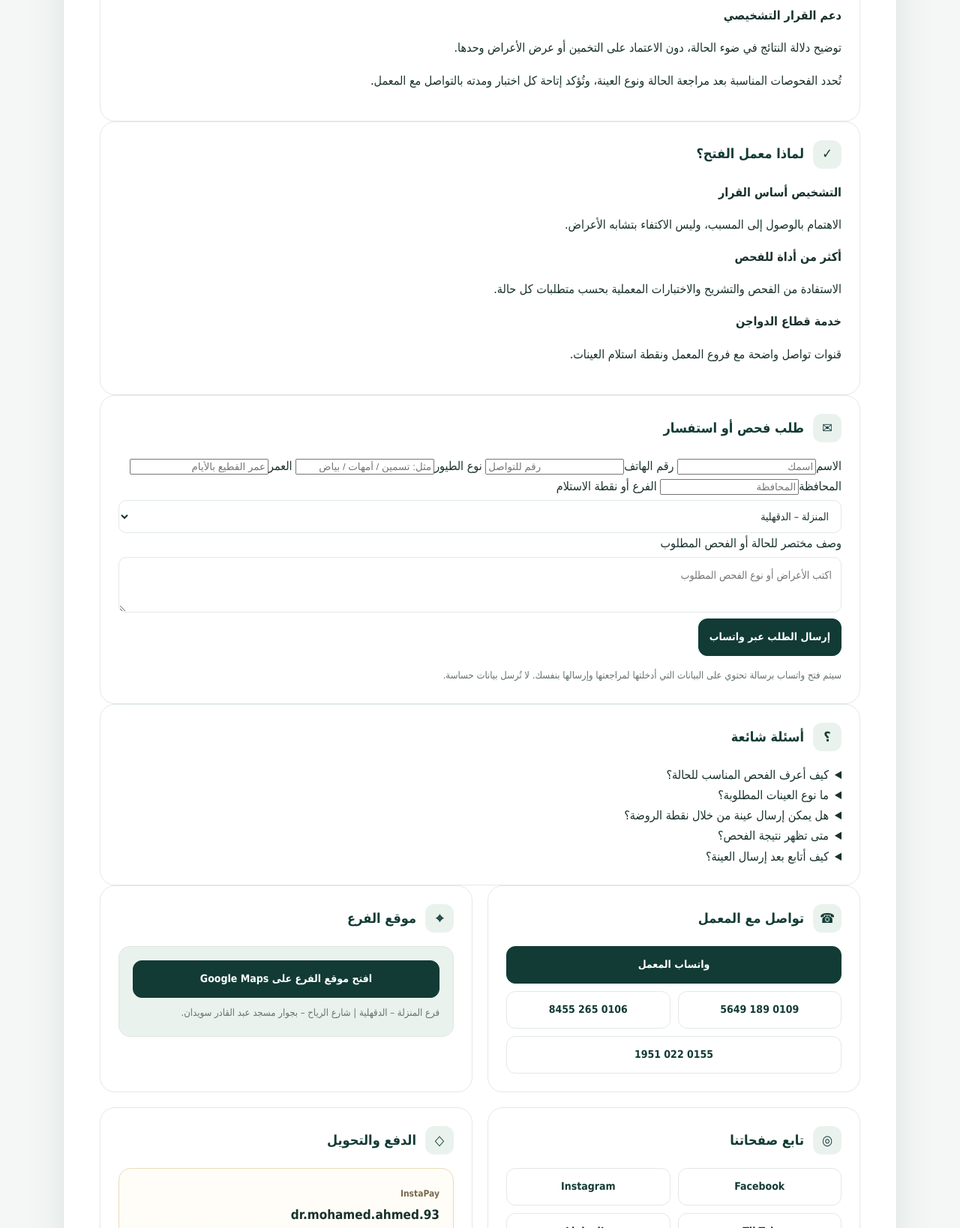
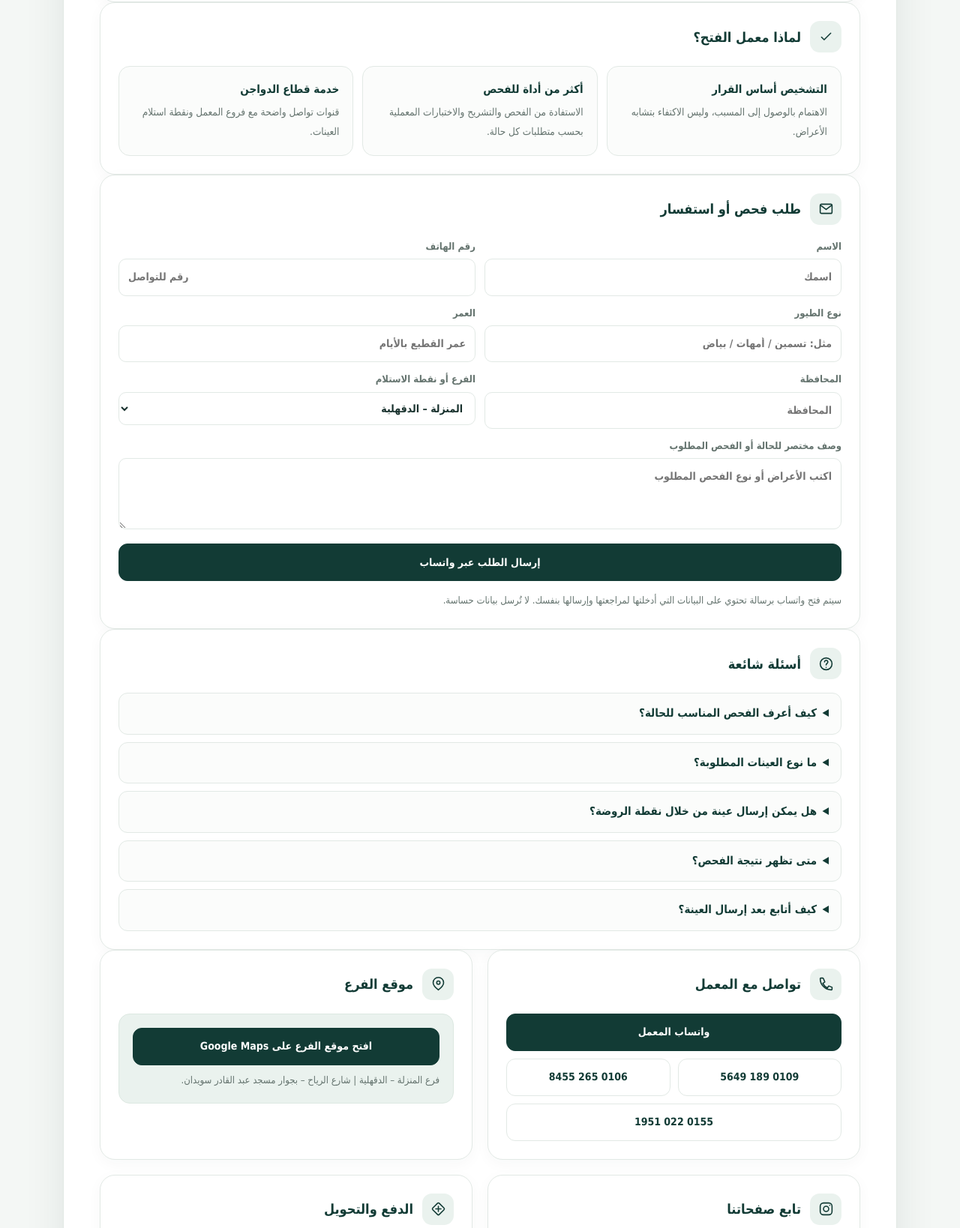
Before and after one commit to elfat7-lab/elfat7-lab, a plain HTML site: page index.html in a window 1280 px wide. Shown: the part 1093-2731 px from the top of the page at 75% size. Drawn offline with Linux system fonts and the light colour scheme.

Commit message:
Polish layout, navigation, icons and accessibility

```diff
--- a/index.html
+++ b/index.html
@@ -37,7 +37,22 @@ h1{font-size:clamp(27px,3.2vw,42px);line-height:1.35;margin:0 0 14px;font-weight
 select{width:100%;border:0;outline:0;background:transparent;color:var(--forest);font-weight:800;font-size:15px}
 .sections-grid{display:grid;grid-template-columns:repeat(2,minmax(0,1fr));gap:20px}
 .section-card{border:1px solid var(--line);border-radius:20px;padding:24px;background:#fff;min-width:0}
-.section-card.wide{grid-column:1/-1}\n.feature-grid{display:grid;grid-template-columns:repeat(3,minmax(0,1fr));gap:12px}\n.feature{padding:18px;border:1px solid var(--line);border-radius:15px;background:#fbfcfb}\n.feature strong{display:block;color:var(--forest);font-size:15px;margin-bottom:6px}\n.feature p{margin:0;color:var(--muted);font-size:13px;line-height:1.9}\n.service-note{margin:14px 0 0;padding:12px 15px;border-radius:12px;background:var(--gold-soft);color:#735a22;font-size:13px}\n.request-form{display:grid;grid-template-columns:repeat(2,minmax(0,1fr));gap:12px}\n.request-form label{display:block;color:var(--muted);font-size:13px;font-weight:700}\n.request-form input,.request-form select,.request-form textarea{width:100%;margin-top:5px;padding:12px;border:1px solid var(--line);border-radius:10px;background:#fff;color:var(--ink);font:inherit;font-size:14px;outline-color:var(--gold)}\n.request-form textarea{min-height:95px;resize:vertical}\n.request-form .full{grid-column:1/-1}\n.faq-list{display:grid;gap:10px}\n.faq-list details{padding:14px 16px;border:1px solid var(--line);border-radius:12px;background:#fbfcfb}\n.faq-list summary{cursor:pointer;color:var(--forest);font-weight:800}\n.faq-list p{margin:9px 0 0;color:var(--muted);font-size:13px}\n@media(max-width:760px){.feature-grid{grid-template-columns:1fr}.request-form{grid-template-columns:1fr}.request-form .full{grid-column:auto}}
+.section-card.wide{grid-column:1/-1}
+.feature-grid{display:grid;grid-template-columns:repeat(3,minmax(0,1fr));gap:12px}
+.feature{padding:18px;border:1px solid var(--line);border-radius:15px;background:#fbfcfb}
+.feature strong{display:block;color:var(--forest);font-size:15px;margin-bottom:6px}
+.feature p{margin:0;color:var(--muted);font-size:13px;line-height:1.9}
+.service-note{margin:14px 0 0;padding:12px 15px;border-radius:12px;background:var(--gold-soft);color:#735a22;font-size:13px}
+.request-form{display:grid;grid-template-columns:repeat(2,minmax(0,1fr));gap:12px}
+.request-form label{display:block;color:var(--muted);font-size:13px;font-weight:700}
+.request-form input,.request-form select,.request-form textarea{width:100%;margin-top:5px;padding:12px;border:1px solid var(--line);border-radius:10px;background:#fff;color:var(--ink);font:inherit;font-size:14px;outline-color:var(--gold)}
+.request-form textarea{min-height:95px;resize:vertical}
+.request-form .full{grid-column:1/-1}
+.faq-list{display:grid;gap:10px}
+.faq-list details{padding:14px 16px;border:1px solid var(--line);border-radius:12px;background:#fbfcfb}
+.faq-list summary{cursor:pointer;color:var(--forest);font-weight:800}
+.faq-list p{margin:9px 0 0;color:var(--muted);font-size:13px}
+@media(max-width:760px){.feature-grid{grid-template-columns:1fr}.request-form{grid-template-columns:1fr}.request-form .full{grid-column:auto}}
 .section-heading{display:flex;align-items:center;gap:12px;margin:0 0 18px;color:var(--forest);font-size:18px;font-weight:800}
 .section-icon{width:38px;height:38px;display:grid;place-items:center;border-radius:12px;background:var(--forest-soft);color:var(--forest);font-size:18px;flex:0 0 auto}
 .actions{display:grid;grid-template-columns:repeat(2,minmax(0,1fr));gap:10px}
@@ -82,9 +97,38 @@ select{width:100%;border:0;outline:0;background:transparent;color:var(--forest);
  .section-card{padding:18px}
 }
 @media(prefers-reduced-motion:reduce){html{scroll-behavior:auto}*,*:before,*:after{transition:none!important}}
+
+/* Final visual and accessibility refinement */
+:root{--radius-card:20px;--focus:0 0 0 3px #c5a35b55}
+body{font-size:15px;-webkit-font-smoothing:antialiased;text-rendering:optimizeLegibility}
+::selection{background:#d9c28c;color:#17332e}
+a:focus-visible,button:focus-visible,select:focus-visible,input:focus-visible,textarea:focus-visible,summary:focus-visible{outline:0;box-shadow:var(--focus)}
+.skip-link{position:fixed;z-index:1000;top:10px;right:10px;padding:10px 16px;border-radius:10px;background:#fff;color:var(--forest);transform:translateY(-160%);box-shadow:var(--shadow)}
+.skip-link:focus{transform:translateY(0)}
+.quick-nav{position:sticky;top:0;z-index:20;display:flex;justify-content:center;flex-wrap:wrap;gap:8px;padding:13px 0 18px;background:#ffffffed;backdrop-filter:blur(12px);border-bottom:1px solid #e8eeea;margin:0 0 26px}
+.quick-nav a{padding:8px 15px;border:1px solid var(--line);border-radius:999px;color:var(--forest);background:#fff;text-decoration:none;font-size:13px;font-weight:800;transition:background .18s,border-color .18s,color .18s}
+.quick-nav a:hover{background:var(--forest);border-color:var(--forest);color:#fff}
+.section-card{box-shadow:0 5px 20px rgba(16,47,43,.035);transition:box-shadow .2s,border-color .2s}
+.section-card:hover{border-color:#d4e1da;box-shadow:0 12px 30px rgba(16,47,43,.065)}
+.section-icon{width:42px;height:42px;border-radius:13px}
+.section-icon svg{width:21px;height:21px;fill:none;stroke:currentColor;stroke-width:1.8;stroke-linecap:round;stroke-linejoin:round}
+.feature{height:100%;transition:transform .18s,border-color .18s,background .18s}
+.feature:hover{transform:translateY(-2px);border-color:#d4e1da;background:#fff}
+.feature strong{font-size:15px;line-height:1.6}
+.feature p{font-size:13.5px}
+.section-heading{line-height:1.5}
+.btn:active{transform:translateY(0) scale(.99)}
+.address{height:100%}
+.payment-card{box-shadow:inset 0 1px #fff}
+.footer{border-top:1px solid var(--line);margin-top:18px;padding-top:22px}
+@media(min-width:761px){.main-content{padding:32px 48px 46px}.quick-nav{margin-left:-48px;margin-right:-48px;padding-left:24px;padding-right:24px}.hero{min-height:360px}}
+@media(max-width:760px){.quick-nav{justify-content:flex-start;flex-wrap:nowrap;overflow-x:auto;padding:10px 2px 14px;margin:0 -2px 20px;scrollbar-width:thin}.quick-nav a{white-space:nowrap;padding:8px 13px}.hero{min-height:0}.section-card{border-radius:17px}.section-icon{width:38px;height:38px}.intro-row h2{font-size:21px}}
+@media(max-width:390px){.quick-nav a{font-size:12px}.hero{padding-left:17px;padding-right:17px}.hero-tag{font-size:12px}}
+
 </style>
 </head>
 <body>
+<a class="skip-link" href="#main-content">تجاوز إلى المحتوى</a>
 <div class="page-shell">
 <div class="site-card">
 <header class="hero">
@@ -98,7 +142,9 @@ select{width:100%;border:0;outline:0;background:transparent;color:var(--forest);
 <img class="logo" src="logo-elfat7-transparent.png" alt="الشعار الأصلي لمعمل الفتح لتشخيص أمراض الدواجن">
 </div>
 </header>
-<main class="main-content">
+<main class="main-content" id="main-content"><nav class="quick-nav" aria-label="التنقل داخل الموقع">
+<a href="#services">الخدمات</a><a href="#why-us">لماذا المعمل؟</a><a href="#request">طلب فحص</a><a href="#faq">الأسئلة الشائعة</a><a href="#contact">التواصل والفروع</a>
+</nav>
 <div class="intro-row">
 <div><h2>خدمات المعمل ووسائل التواصل</h2><p>اختر الفرع أولًا لتظهر لك بيانات التواصل والموقع.</p></div>
 <div class="branch-panel">
@@ -112,7 +158,7 @@ select{width:100%;border:0;outline:0;background:transparent;color:var(--forest);
 </div>
 
 <section class="section-card wide" id="services">
-<h2 class="section-heading"><span class="section-icon">✚</span>خدماتنا التشخيصية</h2>
+<h2 class="section-heading"><span class="section-icon"><svg viewBox="0 0 24 24" aria-hidden="true"><path d="M12 4v16M4 12h16"/></svg></span>خدماتنا التشخيصية</h2>
 <div class="feature-grid">
 <div class="feature"><strong>الفحص والتشريح المرضي</strong><p>تقييم التغيرات الظاهرية والتشريحية وربطها بتاريخ الحالة وأعراضها.</p></div>
 <div class="feature"><strong>العزل البكتيري</strong><p>فحوصات معملية للمساعدة في تحديد المسببات البكتيرية المرتبطة بالحالة.</p></div>
@@ -124,7 +170,7 @@ select{width:100%;border:0;outline:0;background:transparent;color:var(--forest);
 <p class="service-note">تُحدد الفحوصات المناسبة بعد مراجعة الحالة ونوع العينة، وتُؤكد إتاحة كل اختبار ومدته بالتواصل مع المعمل.</p>
 </section>
 <section class="section-card wide" id="why-us">
-<h2 class="section-heading"><span class="section-icon">✓</span>لماذا معمل الفتح؟</h2>
+<h2 class="section-heading"><span class="section-icon"><svg viewBox="0 0 24 24" aria-hidden="true"><path d="m5 12 4 4L19 6"/></svg></span>لماذا معمل الفتح؟</h2>
 <div class="feature-grid">
 <div class="feature"><strong>التشخيص أساس القرار</strong><p>الاهتمام بالوصول إلى المسبب، وليس الاكتفاء بتشابه الأعراض.</p></div>
 <div class="feature"><strong>أكثر من أداة للفحص</strong><p>الاستفادة من الفحص والتشريح والاختبارات المعملية بحسب متطلبات كل حالة.</p></div>
@@ -132,7 +178,7 @@ select{width:100%;border:0;outline:0;background:transparent;color:var(--forest);
 </div>
 </section>
 <section class="section-card wide" id="request">
-<h2 class="section-heading"><span class="section-icon">✉</span>طلب فحص أو استفسار</h2>
+<h2 class="section-heading"><span class="section-icon"><svg viewBox="0 0 24 24" aria-hidden="true"><rect x="3" y="5" width="18" height="14" rx="2"/><path d="m4 7 8 6 8-6"/></svg></span>طلب فحص أو استفسار</h2>
 <form class="request-form" id="requestForm">
 <label>الاسم<input name="name" required autocomplete="name" placeholder="اسمك"></label>
 <label>رقم الهاتف<input name="phone" required type="tel" inputmode="tel" placeholder="رقم للتواصل"></label>
@@ -146,7 +192,7 @@ select{width:100%;border:0;outline:0;background:transparent;color:var(--forest);
 <p class="helper">سيتم فتح واتساب برسالة تحتوي على البيانات التي أدخلتها لمراجعتها وإرسالها بنفسك. لا تُرسل بيانات حساسة.</p>
 </section>
 <section class="section-card wide" id="faq">
-<h2 class="section-heading"><span class="section-icon">؟</span>أسئلة شائعة</h2>
+<h2 class="section-heading"><span class="section-icon"><svg viewBox="0 0 24 24" aria-hidden="true"><circle cx="12" cy="12" r="9"/><path d="M9.6 9a2.5 2.5 0 1 1 4.3 1.8c-1.1 1-1.9 1.4-1.9 3M12 17.5h.01"/></svg></span>أسئلة شائعة</h2>
 <div class="faq-list">
 <details><summary>كيف أعرف الفحص المناسب للحالة؟</summary><p>أرسل وصفًا مختصرًا للحالة وبيانات القطيع للمعمل، وسيتم إرشادك إلى الفحص المناسب وفق المعلومات المتاحة.</p></details>
 <details><summary>ما نوع العينات المطلوبة؟</summary><p>تختلف العينة حسب الفحص والاشتباه التشخيصي؛ يُرجى التواصل مع المعمل قبل تجهيز العينة لتحديد النوع وطريقة الحفظ والنقل.</p></details>
@@ -156,8 +202,8 @@ select{width:100%;border:0;outline:0;background:transparent;color:var(--forest);
 </div>
 </section>
 <div class="sections-grid">
-<section class="section-card">
-<h2 class="section-heading"><span class="section-icon">☎</span>تواصل مع المعمل</h2>
+<section class="section-card" id="contact">
+<h2 class="section-heading"><span class="section-icon"><svg viewBox="0 0 24 24" aria-hidden="true"><path d="M7 3H4a1 1 0 0 0-1 1c0 9.4 7.6 17 17 17a1 1 0 0 0 1-1v-3l-5-2-2 3a14 14 0 0 1-7-7l3-2-2-5Z"/></svg></span>تواصل مع المعمل</h2>
 <div class="actions">
 <a class="btn btn-primary btn-full" id="wa" href="https://wa.me/201550221951" target="_blank" rel="noopener">واتساب المعمل</a>
 <a class="btn" id="call1" href="tel:+201091895649">0109 189 5649</a>
@@ -166,14 +212,14 @@ select{width:100%;border:0;outline:0;background:transparent;color:var(--forest);
 </div>
 </section>
 <section class="section-card">
-<h2 class="section-heading"><span class="section-icon">⌖</span>موقع الفرع</h2>
+<h2 class="section-heading"><span class="section-icon"><svg viewBox="0 0 24 24" aria-hidden="true"><path d="M20 10c0 5-8 11-8 11S4 15 4 10a8 8 0 1 1 16 0Z"/><circle cx="12" cy="10" r="2.5"/></svg></span>موقع الفرع</h2>
 <div class="map-box">
 <a class="btn btn-primary btn-full" id="mapLink" href="#" target="_blank" rel="noopener noreferrer">افتح موقع الفرع على Google Maps</a>
 <p class="helper" id="mapHint">اضغط لعرض موقع الفرع والاتجاهات إليه.</p>
 </div>
 </section>
 <section class="section-card">
-<h2 class="section-heading"><span class="section-icon">◎</span>تابع صفحاتنا</h2>
+<h2 class="section-heading"><span class="section-icon"><svg viewBox="0 0 24 24" aria-hidden="true"><rect x="3" y="3" width="18" height="18" rx="5"/><circle cx="12" cy="12" r="4"/><path d="M17.5 6.5h.01"/></svg></span>تابع صفحاتنا</h2>
 <div class="actions social-actions">
 <a class="btn" href="https://www.facebook.com/Elfat7.Lab" target="_blank" rel="noopener noreferrer">Facebook</a>
 <a class="btn" href="https://www.instagram.com/elfat7.lab" target="_blank" rel="noopener noreferrer">Instagram</a>
@@ -182,7 +228,7 @@ select{width:100%;border:0;outline:0;background:transparent;color:var(--forest);
 </div>
 </section>
 <section class="section-card">
-<h2 class="section-heading"><span class="section-icon">◇</span>الدفع والتحويل</h2>
+<h2 class="section-heading"><span class="section-icon"><svg viewBox="0 0 24 24" aria-hidden="true"><rect x="5" y="5" width="14" height="14" rx="2" transform="rotate(45 12 12)"/><path d="M8 12h8M12 8v8"/></svg></span>الدفع والتحويل</h2>
 <div class="payment-card">
 <div class="payment-item">
 <span class="payment-label">InstaPay</span>
@@ -205,7 +251,7 @@ select{width:100%;border:0;outline:0;background:transparent;color:var(--forest);
 </div>
 </section>
 <section class="section-card wide">
-<h2 class="section-heading"><span class="section-icon">⌂</span>عناوين الفروع ونقاط الاستلام</h2>
+<h2 class="section-heading"><span class="section-icon"><svg viewBox="0 0 24 24" aria-hidden="true"><path d="m3 11 9-8 9 8v9a1 1 0 0 1-1 1h-6v-7h-4v7H4a1 1 0 0 1-1-1Z"/></svg></span>عناوين الفروع ونقاط الاستلام</h2>
 <div class="address-list">
 <div class="address"><strong>فرع المنزلة – الدقهلية</strong><span>شارع الرياح، بجوار مسجد عبد القادر سويدان.</span></div>
 <div class="address"><strong>فرع سعود – الحسينية – الشرقية</strong><span>دائري سعود، بجوار مضيفة رسلان.</span></div>
```
